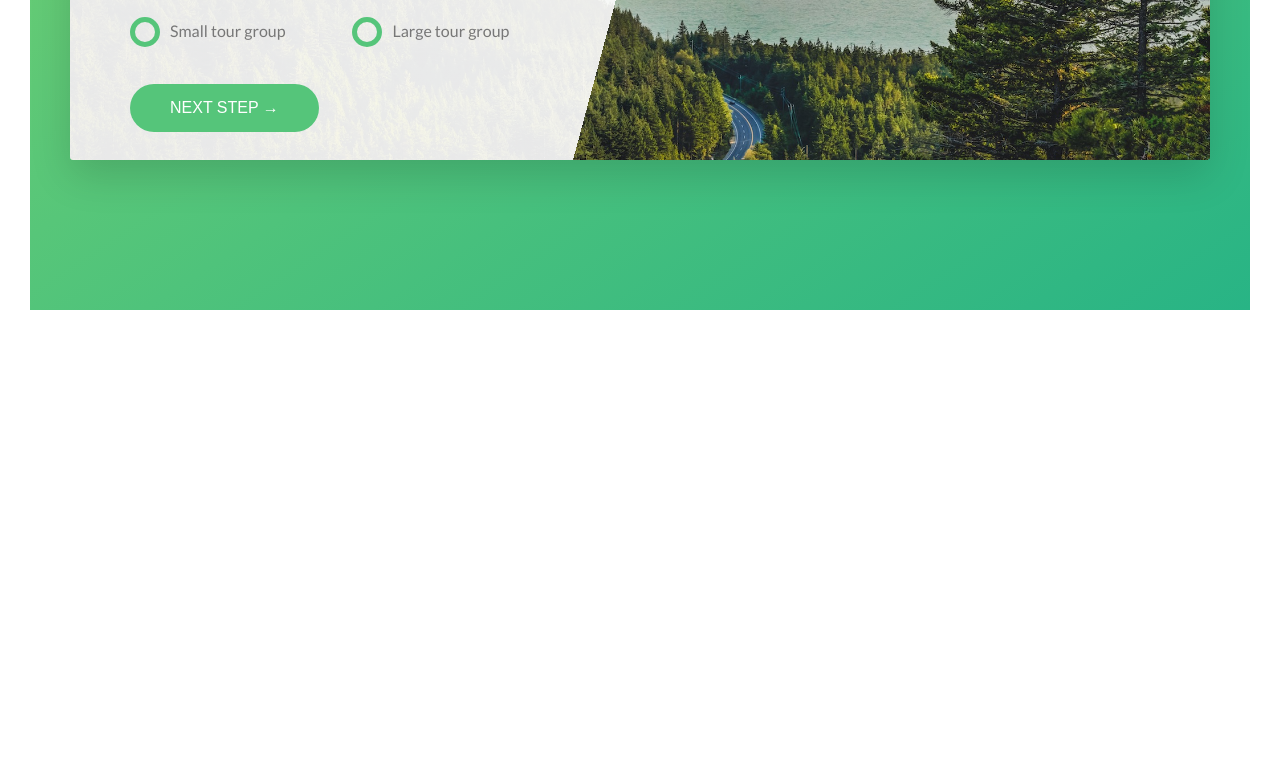
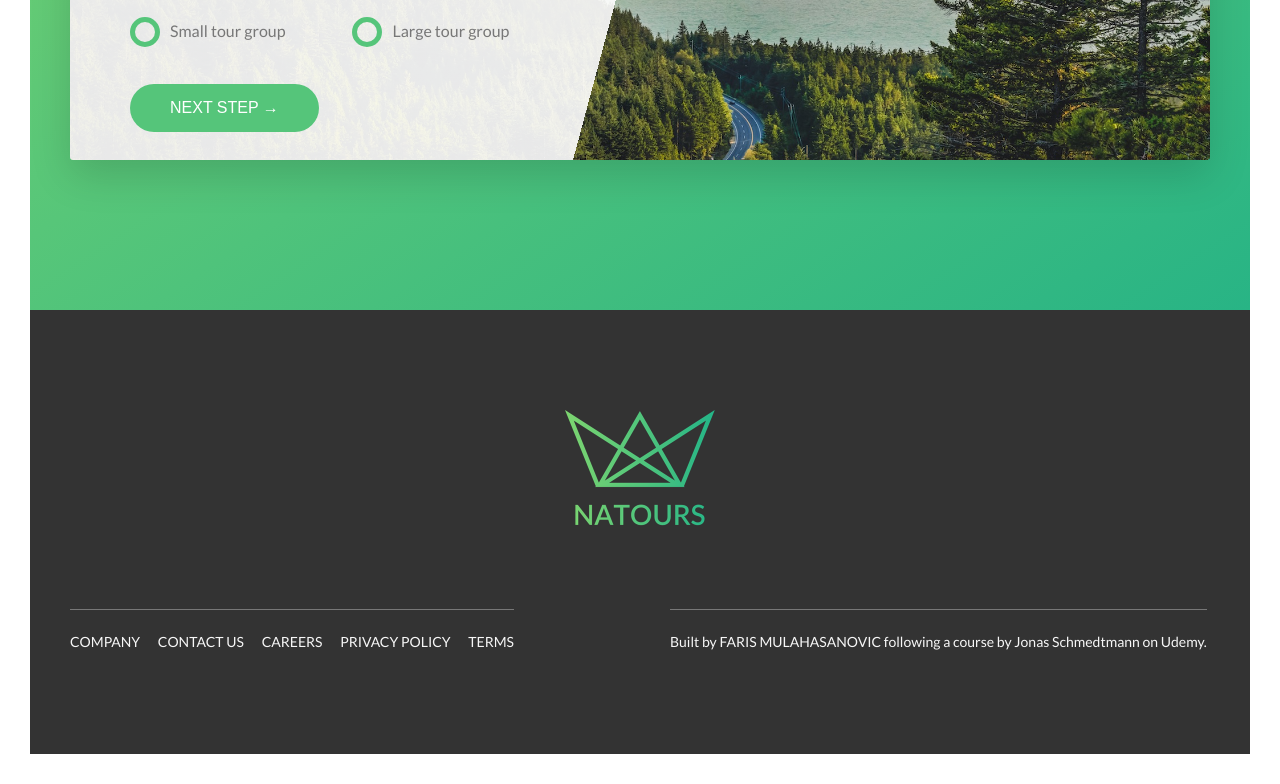
Before and after one commit to thefareful/sass-advanced-practice, a website: page index.html in a window 1280 px wide. Shown: the part 5370-6154 px from the top of the page. Before the commit the page ends 5710 px from the top, so only its background shows below. Drawn offline with Linux system fonts and the light colour scheme.

Commit message:
added footer

```diff
--- a/index.html
+++ b/index.html
@@ -339,5 +339,29 @@
                 </div>
             </section>
         </main>
+
+        <footer class="footer">
+            <div class="footer__logo-box">
+                <img src="img/logo-green-2x.png" alt="Full logo" class="footer__logo">
+            </div>
+            <div class="row">
+                <div class="col-1-of-2">
+                    <div class="footer__navigation">
+                        <ul class="footer__list">
+                            <li class="footer__item"><a href="#" class="footer__link">Company</a></li>
+                            <li class="footer__item"><a href="#" class="footer__link">Contact us</a></li>
+                            <li class="footer__item"><a href="#" class="footer__link">Careers</a></li>
+                            <li class="footer__item"><a href="#" class="footer__link">Privacy policy</a></li>
+                            <li class="footer__item"><a href="#" class="footer__link">Terms</a></li>
+                        </ul>
+                    </div>
+                </div>
+                <div class="col-1-of-2">
+                    <p class="footer__copyright">
+                        Built by <a href="#" class="footer__link">Faris Mulahasanovic</a> following a course by Jonas Schmedtmann on Udemy.
+                    </p>
+                </div>
+            </div>
+        </footer>
     </body>
 </html>
--- a/sass/abstracts/_variables.scss
+++ b/sass/abstracts/_variables.scss
@@ -14,6 +14,7 @@ $color-grey-light-2: #eee;
 
 $color-grey-dark: #777;
 $color-grey-dark-2: #999;
+$color-grey-dark-3: #333;
 
 
 $color-white: #fff;
--- /dev/null
+++ b/sass/layout/_footer.scss
@@ -0,0 +1,59 @@
+.footer{
+    background-color: $color-grey-dark-3;
+    padding: 10rem 0;
+    font-size: 1.4rem;
+    color: $color-grey-light-1;
+
+    &__logo-box {
+        text-align: center;
+        margin-bottom: 8rem;
+    }
+
+    &__logo{
+        width: 15rem;
+        height: auto;
+    }
+
+    &__navigation{
+        border-top: 1px solid $color-grey-dark;
+        padding-top: 2rem;
+        display: inline-block;
+    }
+
+    &__list{
+        list-style: none;
+    }
+
+    &__item{
+        display: inline-block;
+
+        &:not(:last-child){
+            margin-right: 1.5rem;
+        }
+    }
+
+    &__link{
+        &:link,
+        &:visited{
+            color: $color-grey-light-1;
+            background-color: $color-grey-dark-3;
+            text-decoration: none;
+            text-transform: uppercase;
+            display: inline-block;
+            transition: all .2s;
+        }
+
+        &:hover,
+        &:active {
+            color: $color-primary;
+            box-shadow: 0 1rem 2rem rgba($color-black, .4);
+            transform: rotate(5deg) scale(1.3);
+        }
+    }
+
+    &__copyright{
+        border-top: 1px solid $color-grey-dark;
+        padding-top: 2rem;
+        display: inline-block;
+    }
+}
--- a/sass/main.scss
+++ b/sass/main.scss
@@ -15,6 +15,7 @@
 @import "components/form";
 @import "components/story";
 
+@import "layout/footer";
 @import "layout/grid";
 @import "layout/header";
 
```
Also changed, not shown: css/style.css.
